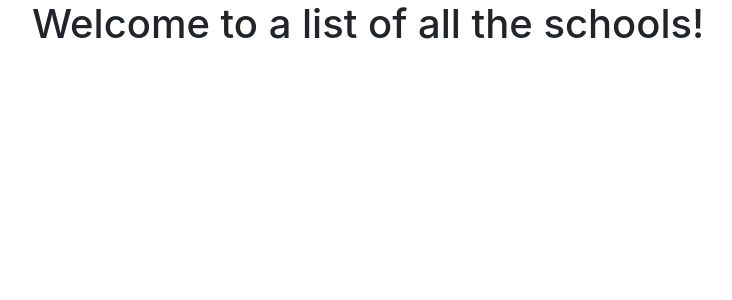
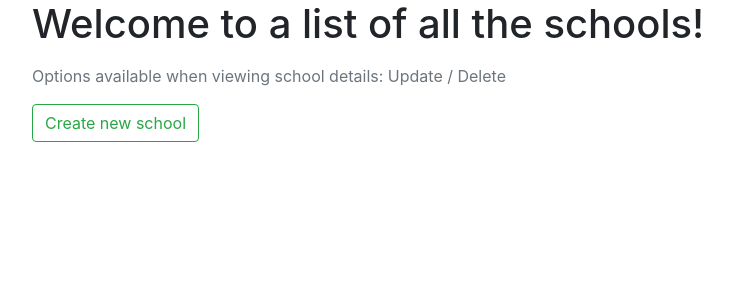
Before and after one commit to JaworskiAleksander/hello_world, a Django app: page /basic_app/ in a window 1280 px wide. Shown: the part 56-356 px from the top of the page, without its empty margins (53-785 px from the left). Run offline with Django 3.2, Linux system fonts and the light colour scheme; data that the repository does not hold is empty; some libraries are stand-ins or nearby versions.

Commit message:
added button that redirects to SchoolCreateView

```diff
--- a/hello_world_CBV/basic_app/templates/basic_app/school_list.html
+++ b/hello_world_CBV/basic_app/templates/basic_app/school_list.html
@@ -14,6 +14,8 @@
         </li>
     {% endfor %}
 </ol>
+<p class="text-muted">Options available when viewing school details: Update / Delete</p>
+<a href="{% url 'basic_app:create' %}" class="btn btn-outline-success">Create new school</a>
 
 
 {% endblock %}
```
